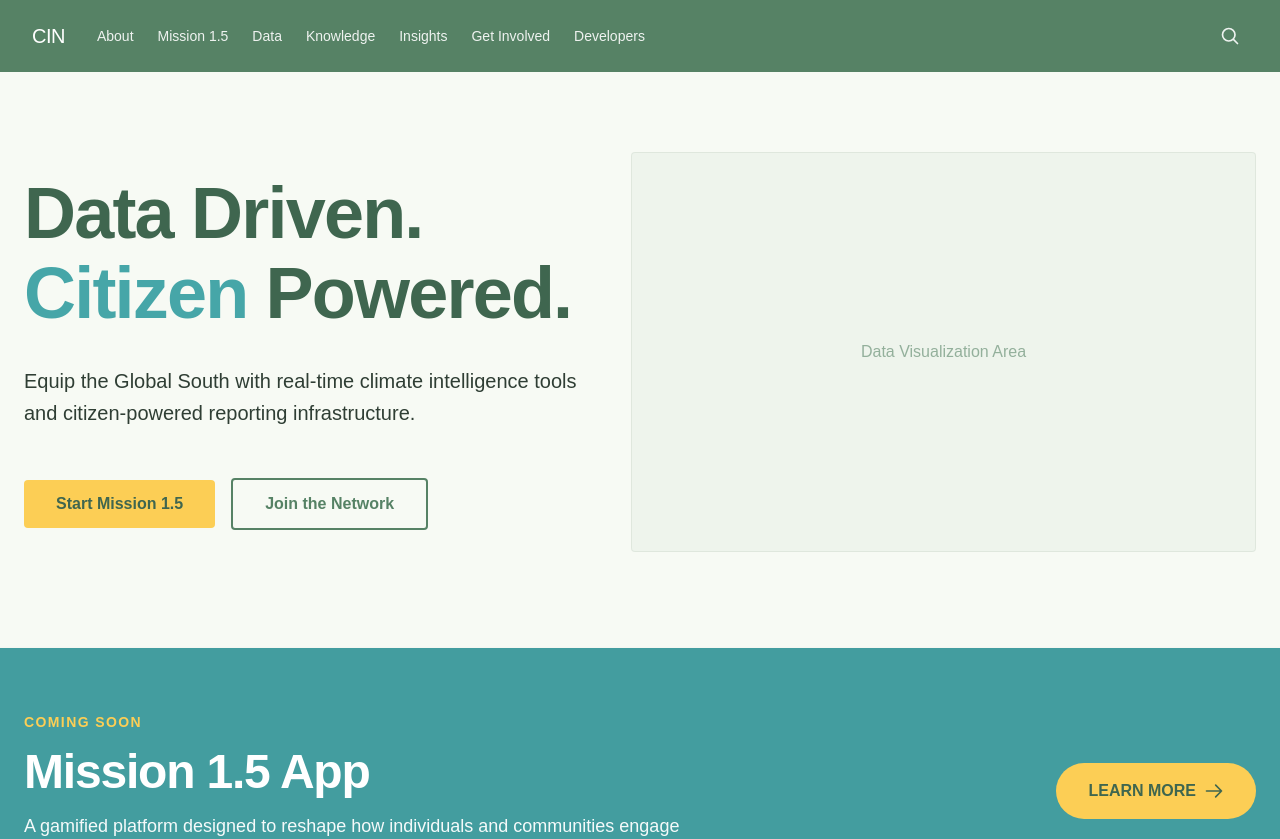
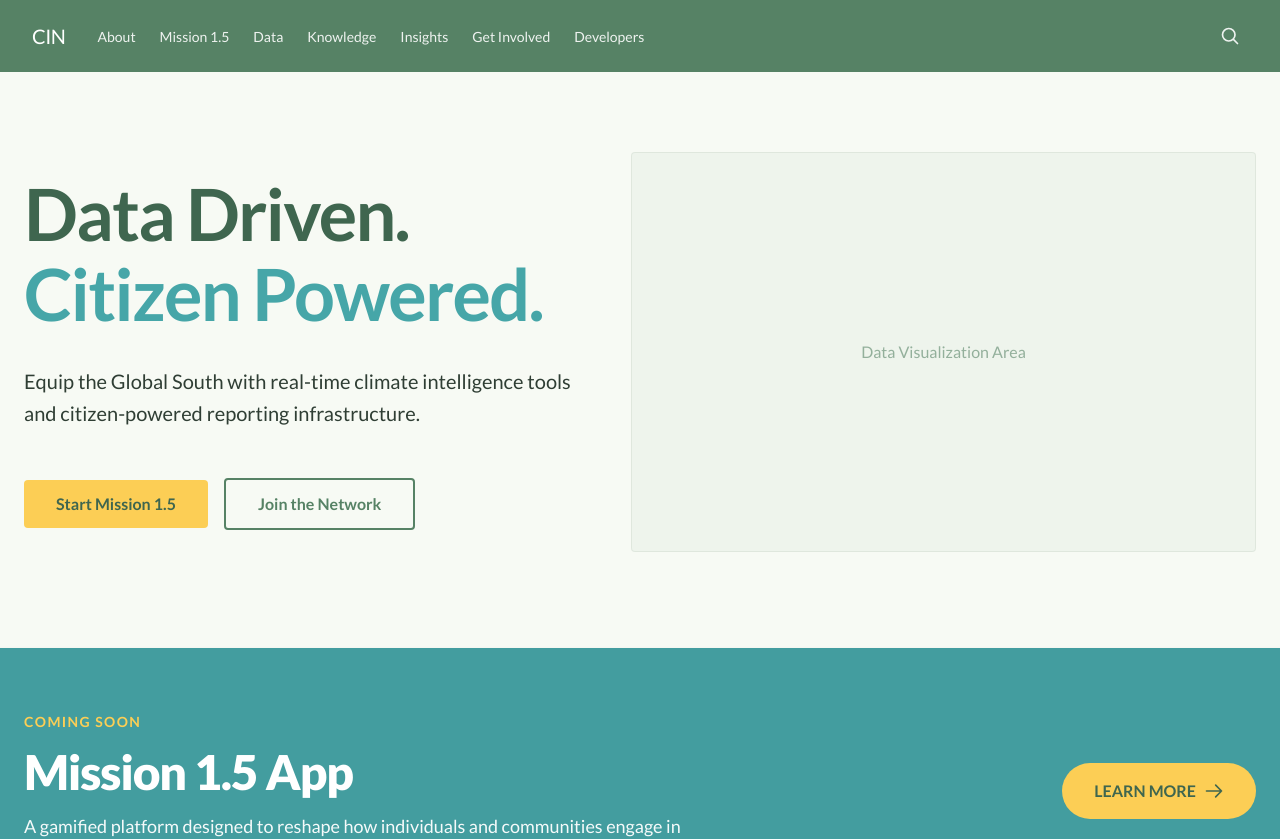
Before and after one commit to The-Climate-Intelligence-Network/cin-web, a Next.js app: page / in a window 1280 px wide. Shown: the top 839 px of the page. Built offline with nearby package versions, Linux system fonts and the light colour scheme.

Commit message:
feat: Update fonts to Lato

```diff
--- a/app/globals.css
+++ b/app/globals.css
@@ -11,10 +11,11 @@
   --color-rose: #FB6E52;
   --color-deepIris: #6E5A9E;
   --color-charcoal: #2F3E34;
+  --font-sans: var(--font-lato), ui-sans-serif, system-ui, sans-serif, "Apple Color Emoji", "Segoe UI Emoji", "Segoe UI Symbol", "Noto Color Emoji";
 }
 
 body {
   background: var(--color-surface);
   color: var(--color-charcoal);
-  font-family: Arial, Helvetica, sans-serif;
+  font-family: var(--font-lato), sans-serif;
 }
--- a/app/layout.tsx
+++ b/app/layout.tsx
@@ -1,18 +1,14 @@
 import type { Metadata } from "next";
 export const revalidate = 300;
-import { Geist, Geist_Mono } from "next/font/google";
+import { Lato } from "next/font/google";
 import "./globals.css";
 import Navbar from "@/components/Navbar";
 import Footer from "@/components/Footer";
 
-const geistSans = Geist({
-  variable: "--font-geist-sans",
+const lato = Lato({
   subsets: ["latin"],
-});
-
-const geistMono = Geist_Mono({
-  variable: "--font-geist-mono",
-  subsets: ["latin"],
+  weight: ["100", "300", "400", "700", "900"],
+  variable: "--font-lato",
 });
 
 export const metadata: Metadata = {
@@ -28,7 +24,7 @@ export default function RootLayout({
   return (
     <html lang="en">
       <body
-        className={`${geistSans.variable} ${geistMono.variable} antialiased bg-surface text-charcoal`}
+        className={`${lato.variable} antialiased bg-surface text-charcoal font-sans`}
       >
         <Navbar />
         <main className="min-h-screen">
--- a/app/page.tsx
+++ b/app/page.tsx
@@ -9,7 +9,7 @@ export default function Home() {
       <section className="flex flex-col lg:flex-row items-center gap-12 pt-8">
         <div className="flex-1 space-y-8">
           <h1 className="text-5xl lg:text-7xl font-bold text-deepForest tracking-tight leading-[1.1]">
-            Data Driven. <span className="text-teal">Citizen</span> Powered.
+            Data Driven. <span className="text-teal">Citizen Powered.</span>
           </h1>
           <p className="text-xl text-charcoal leading-relaxed max-w-2xl">
             Equip the Global South with real-time climate intelligence tools and citizen-powered reporting infrastructure.
--- a/generate-types.js
+++ /dev/null
@@ -1,39 +0,0 @@
-const fs = require('fs');
-const path = require('path');
-
-const snapshot = JSON.parse(fs.readFileSync(path.join(__dirname, 'snapshot.json'), 'utf8'));
-const collections = snapshot.data.collections.map(c => c.collection);
-
-const typeMap = {
-  uuid: 'string',
-  text: 'string',
-  string: 'string',
-  integer: 'number',
-  float: 'number',
-  decimal: 'number',
-  boolean: 'boolean',
-  dateTime: 'string',
-  timestamp: 'string',
-  date: 'string',
-  time: 'string',
-  json: 'any',
-  csv: 'string[]',
-  hash: 'string',
-  file: 'string',
-  alias: 'any'
-};
-
-const types = collections.map(c => {
-  const fields = snapshot.data.fields.filter(f => f.collection === c);
-  const interfaceName = Object.keys(fields).length === 0 ? `export interface ${c} {}` : `export interface ${c} {\n${fields.map(f => {
-    let tsType = typeMap[f.type] || 'any';
-    // Let's also handle relation arrays if possible...
-    return `  ${f.field}?: ${tsType};`;
-  }).join('\n')}\n}`;
-  return interfaceName;
-});
-
-const schemaInterface = `export interface Schema {\n${collections.map(c => `  ${c}: ${c}[];`).join('\n')}\n}`;
-
-fs.writeFileSync(path.join(__dirname, 'lib', 'directus.ts'), `import { createDirectus, rest } from '@directus/sdk';\n\n${types.join('\n\n')}\n\n${schemaInterface}\n\nexport const directus = createDirectus<Schema>(process.env.NEXT_PUBLIC_DIRECTUS_URL as string).with(rest());\n`);
-console.log('Successfully generated types from snapshot.json to lib/directus.ts');
```
